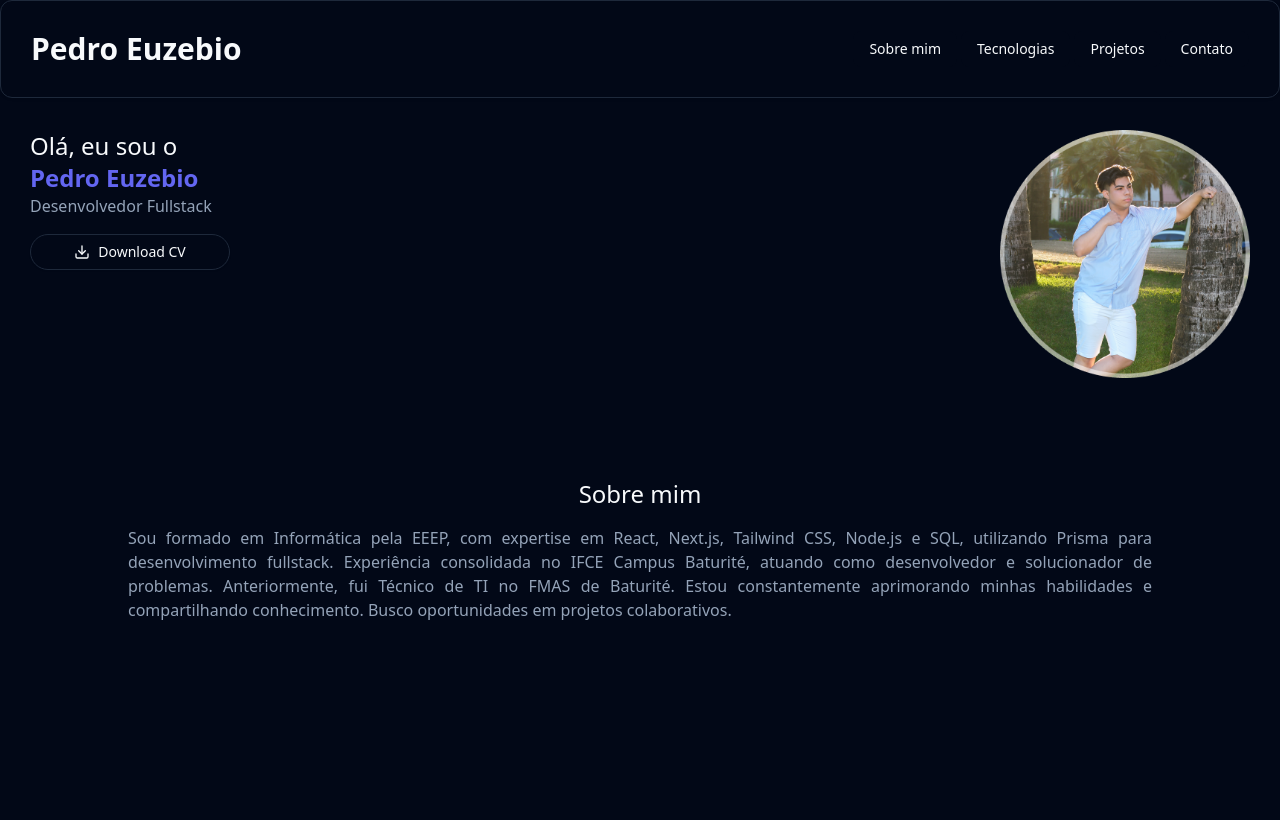
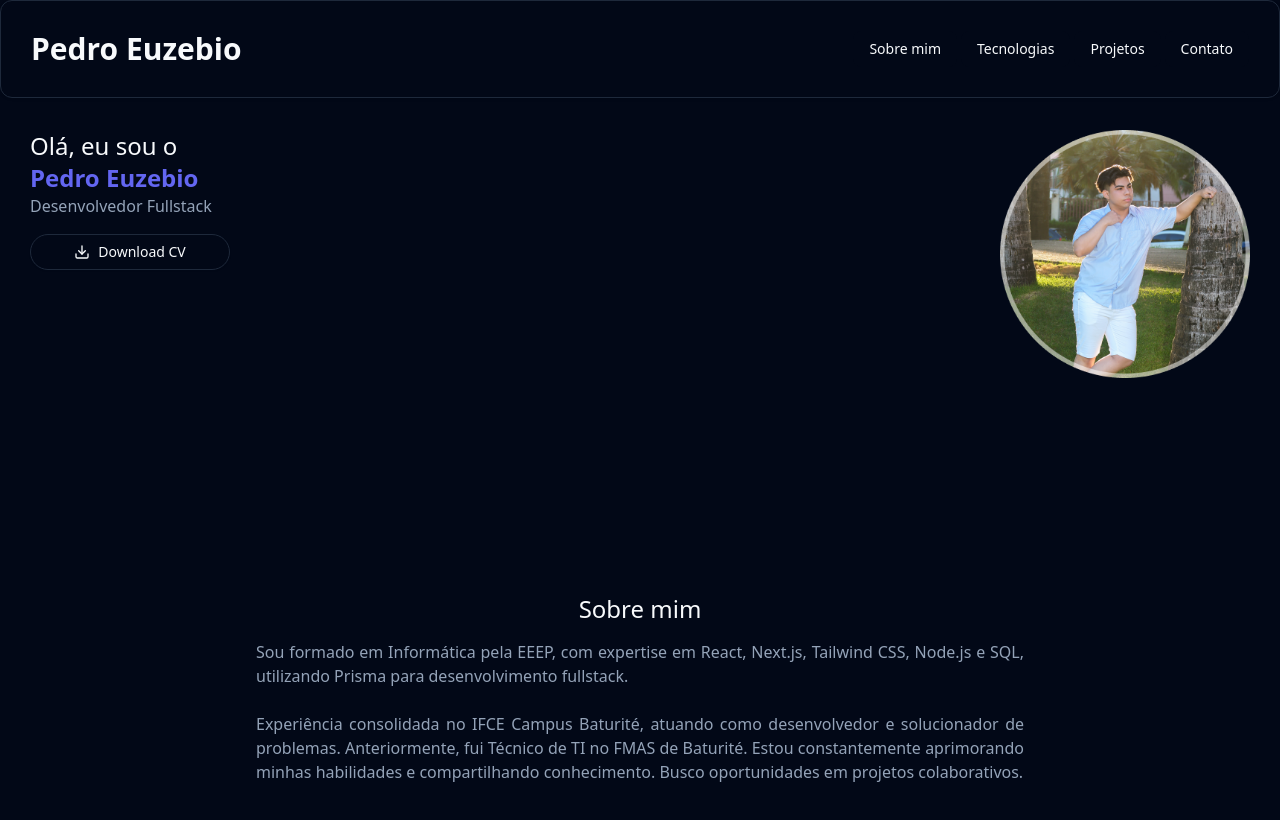
Before and after one commit to pedroeuzebioo/portfolio-2023, a Next.js app: page / in a window 1280 px wide. Shown: the top 820 px of the page. Built offline with nearby package versions, Linux system fonts and the light colour scheme.

Commit message:
refactor(about): improve about section in about.tsx

```diff
--- a/src/components/about.tsx
+++ b/src/components/about.tsx
@@ -1,30 +1,19 @@
-"use client";
-
-import "aos/dist/aos.css";
-import { useEffect } from "react";
-
 const About = () => {
-  useEffect(() => {
-    import("aos").then((AOS) => {
-      AOS.default.init();
-    });
-  }, []);
-
   return (
     <section
-      className="m-auto mb-[9.375rem] flex max-w-5xl flex-col items-center gap-4"
-      data-aos="fade-right"
-      data-aos-duration="1000"
-      data-aos-easing="ease-in-out"
+      className="m-auto max-w-3xl py-[6.25rem] appear"
+      id="about"
     >
-      <h2 className="text-2xl font-medium" id="about">
+      <h2 className="py-[0.9375rem] text-center text-2xl font-medium">
         Sobre mim
       </h2>
 
       <p className="text-justify text-muted-foreground">
         Sou formado em Informática pela EEEP, com expertise em React, Next.js,
         Tailwind CSS, Node.js e SQL, utilizando Prisma para desenvolvimento
-        fullstack. Experiência consolidada no IFCE Campus Baturité, atuando como
+        fullstack.
+        <br /> <br />
+        Experiência consolidada no IFCE Campus Baturité, atuando como
         desenvolvedor e solucionador de problemas. Anteriormente, fui Técnico de
         TI no FMAS de Baturité. Estou constantemente aprimorando minhas
         habilidades e compartilhando conhecimento. Busco oportunidades em
```
